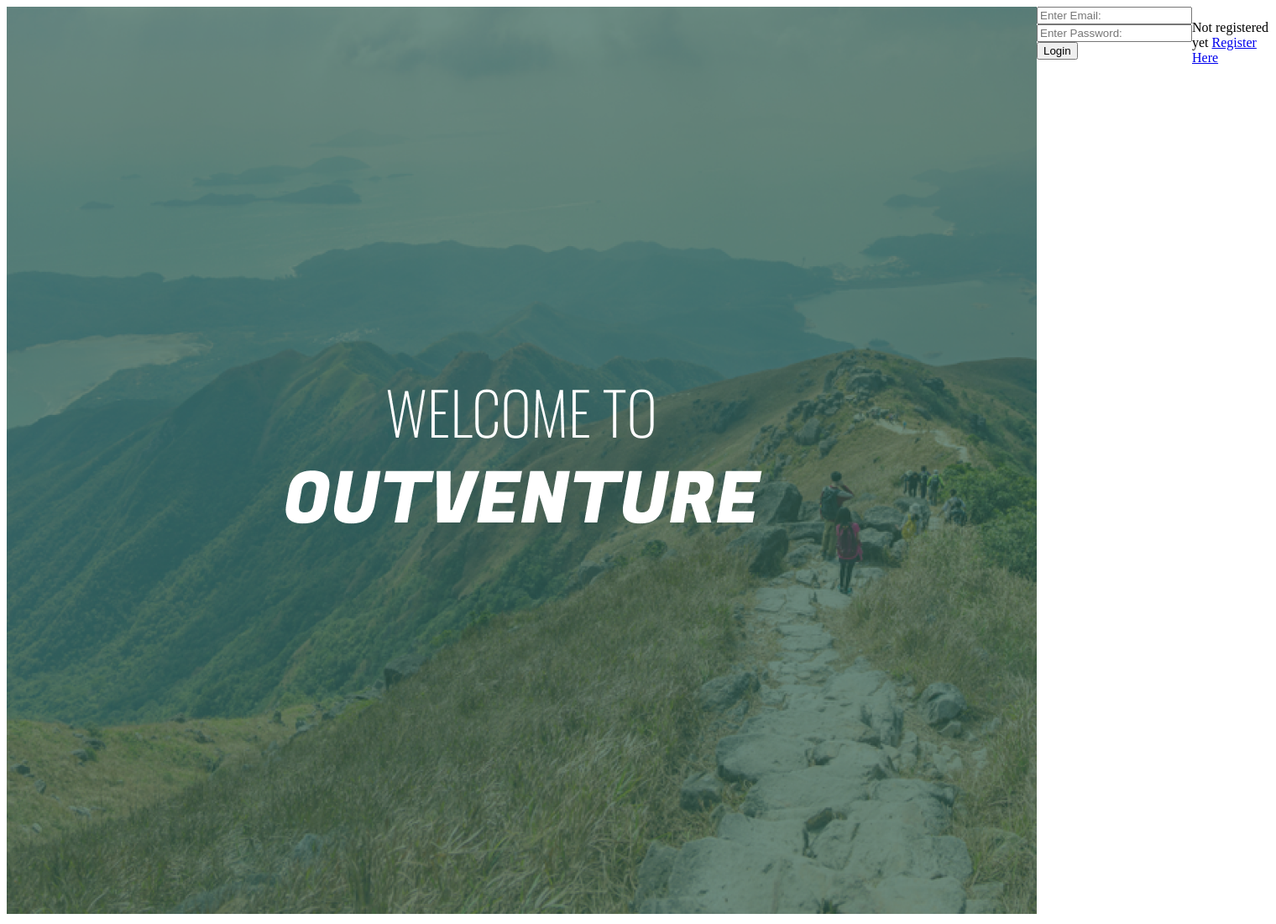
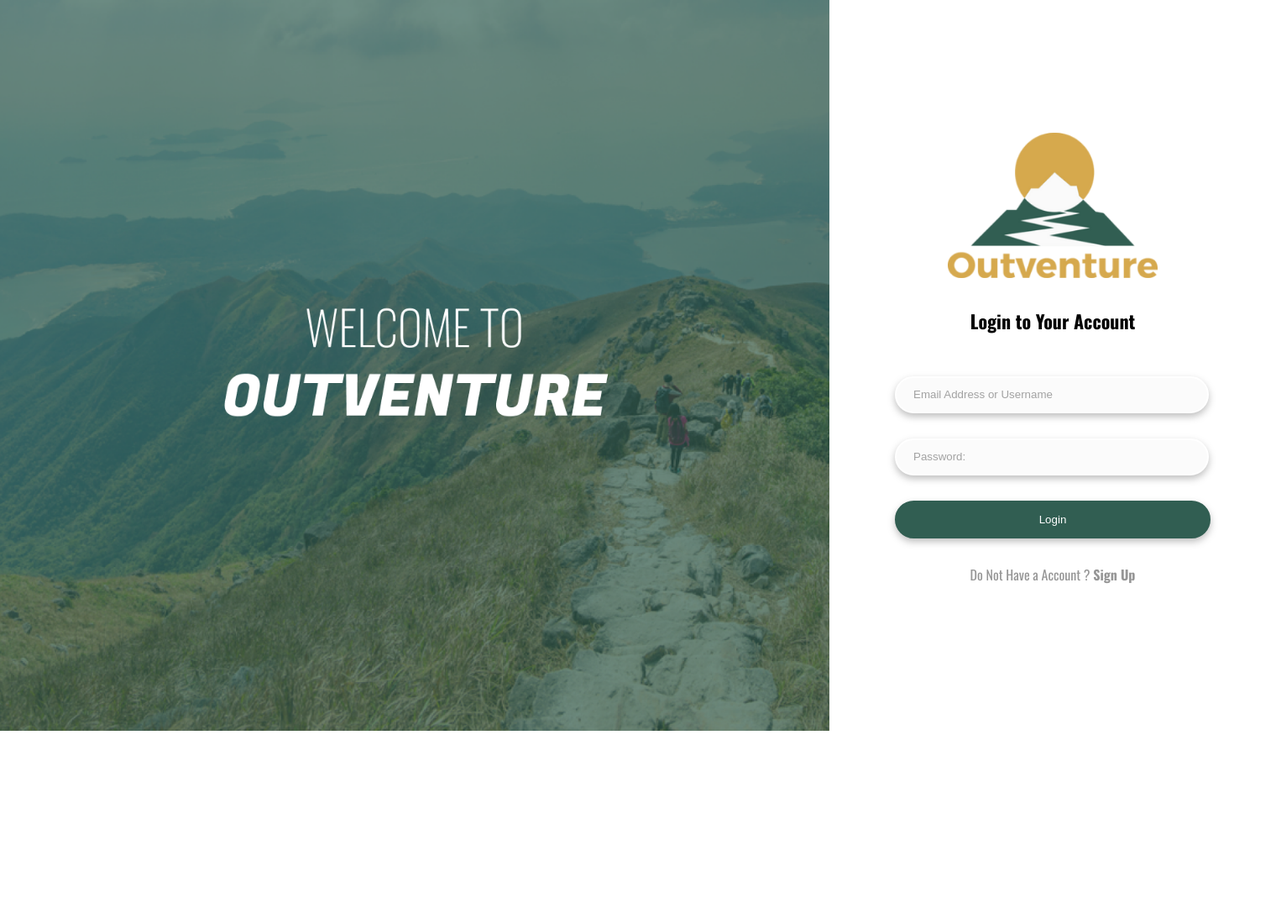
Before and after one commit to KuroP1/outventure, a PHP site: page /login.php in a window 1520 px wide. Shown: the whole page at 84% size. After the commit the page ends 870 px from the top, so only its background shows below. Run offline with PHP 8.4, Linux system fonts and the light colour scheme.

Commit message:
Login Page

```diff
--- a/login.css
+++ b/login.css
@@ -1,3 +1,64 @@
-.main-container{
+body {
+    margin: 0px;
+    font-family: 'Oswald', sans-serif;
+}
+
+.main-container {
     display: flex;
 }
+
+.left-container {
+    display: flex;
+    flex-direction: column;
+    width: 65%;
+}
+
+.right-container {
+    display: flex;
+    flex-direction: column;
+    justify-content: center;
+    align-items: center;
+    width: 35%;
+}
+
+.form-input {
+    width: 330px;
+    height: 40px;
+    background: #FBFBFB;
+    border: 2px solid #FFFFFF;
+    border-radius: 50px;
+    filter: drop-shadow(0px 4px 4px rgba(0, 0, 0, 0.25));
+    padding: 0 20px 0px 20px;
+    margin: 15px 0 15px 0;
+}
+
+.form-input::placeholder {
+    color: #A2A2A2;
+    font-weight: 400;
+}
+
+.form-button {
+    width: 376px;
+    height: 45px;
+    background: #315E52;
+    border: 2px solid #315E52;
+    border-radius: 50px;
+    filter: drop-shadow(0px 4px 4px rgba(0, 0, 0, 0.25));
+    margin: 15px 0 15px 0;
+    color: white;
+}
+
+.top-text {
+    margin: 35px 0 35px 0;
+    font-size: 22px;
+}
+
+.bottom-text {
+    color: #969696;
+    text-decoration: none;
+}
+
+a {
+    color: #969696;
+    text-decoration: none;
+}
--- a/login.php
+++ b/login.php
@@ -15,10 +15,13 @@ if (isset($_SESSION["user"])) {
     <meta name="viewport" content="width=device-width, initial-scale=1.0">
     <title>Outventure</title>
     <link rel="stylesheet" href="login.css">
+    <link rel="preconnect" href="https://fonts.googleapis.com">
+    <link rel="preconnect" href="https://fonts.gstatic.com" crossorigin>
+    <link href="https://fonts.googleapis.com/css2?family=Oswald:wght@200;300;400;500;600;700&family=Poppins&display=swap" rel="stylesheet">
 </head>
 <body>
     <div class="main-container">
-        <div>
+        <div class="left-container">
             <img src="images/Login&Register/LeftBanner.png" alt="Left Banner" />
         </div>
 
@@ -43,20 +46,25 @@ if (isset($_SESSION["user"])) {
             }
         }
         ?>
-        <form action="login.php" method="post">
-            <div class="form-group">
-                <input type="email" placeholder="Enter Email:" name="email" class="">
-            </div>
-            <div class="form-group">
-                <input type="password" placeholder="Enter Password:" name="password" class="">
-            </div>
-            <div class="form-btn">
-                <input type="submit" value="Login" name="login" class="">
-            </div>
-        </form>
-        <div>
-            <p>Not registered yet <a href="register.php">Register Here</a></p>
+        <div class="right-container">
+            <img src="images/Logo.png" alt="Left Banner" width="250" />
+            <b class="top-text">Login to Your Account</b>
+            <form action="login.php" method="post">
+                <div>
+                    <input class="form-input" type="email" placeholder="Email Address or Username" name="email" class="">
+                </div>
+                <div>
+                    <input class="form-input" type="password" placeholder="Password:" name="password" class="">
+                </div>
+                <div>
+                    <input class="form-button" type="submit" value="Login" name="login" class="">
+                </div>
+            </form>
+
+            <p class="bottom-text">Do Not Have a Account ? <a href="register.php"><b>Sign Up</b></a></p>
         </div>
+
+
     </div>
 </body>
 
```
Also changed, not shown: images/Logo.png (added).
